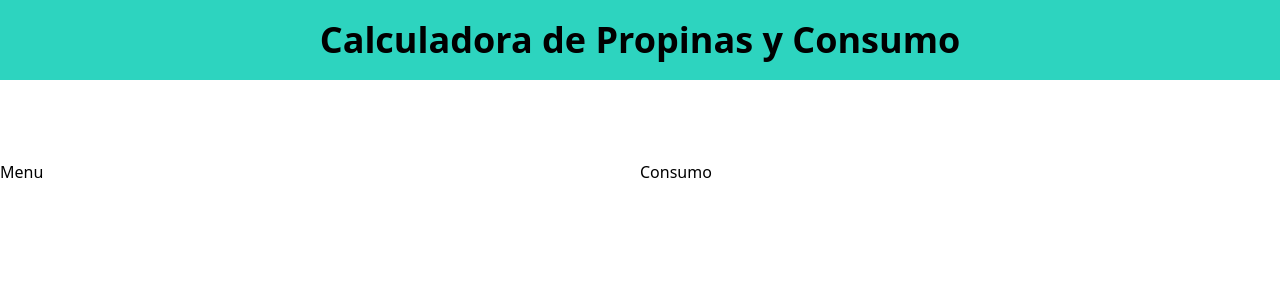
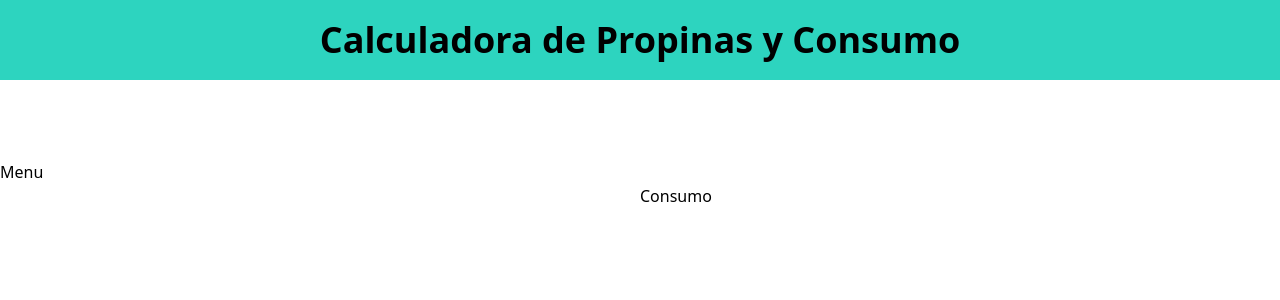
Before and after one commit to xHenrySx/calculadora_propinas, a React (Vite) app: page / in a window 1280 px wide. Shown: the top 300 px of the page. Built offline with nearby package versions, Linux system fonts and the light colour scheme.

Commit message:
Añadir componente MenuItem a la aplicación

```diff
--- a/src/App.tsx
+++ b/src/App.tsx
@@ -1,3 +1,4 @@
+import MenuItem from "./components/MenuItem";
 import { menuItems } from "./data/db";
 
 function App() {
@@ -10,15 +11,18 @@ function App() {
       </header>
 
       <main className="max-w-7xl mx-auto py-20 grid md:grid-cols-2">
-
         <div>
           <h2>Menu</h2>
         </div>
+        {menuItems.map((item) => (
+          <MenuItem
+            key={item.id}
+          />
+        ))}
 
         <div>
           <h2>Consumo</h2>
         </div>
-
       </main>
     </>
   );
--- /dev/null
+++ b/src/components/MenuItem.tsx
@@ -0,0 +1,7 @@
+const MenuItem = () => {
+  return (
+    <div></div>
+  )
+}
+
+export default MenuItem
```
Also changed, not shown: .eslintrc.cjs (deleted).
